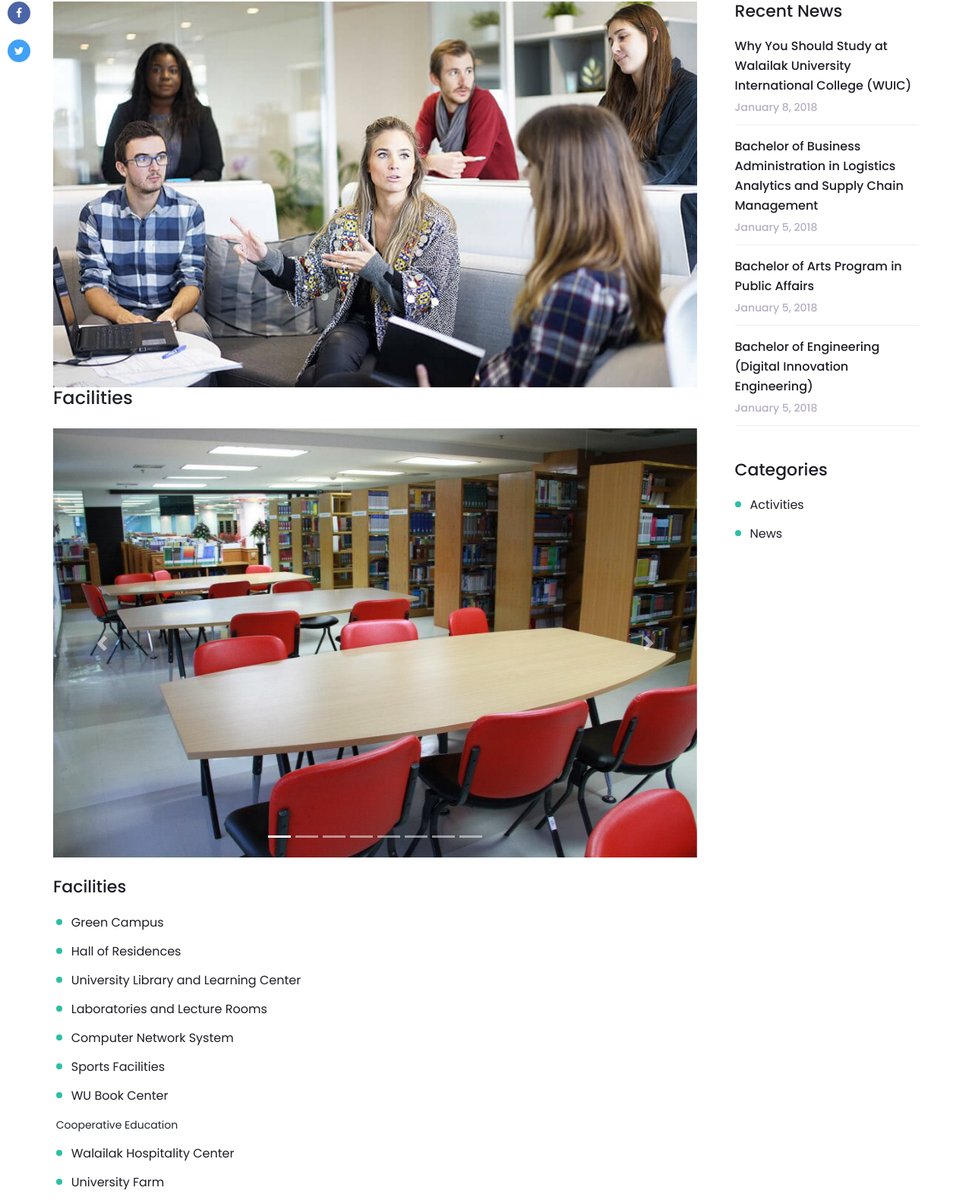
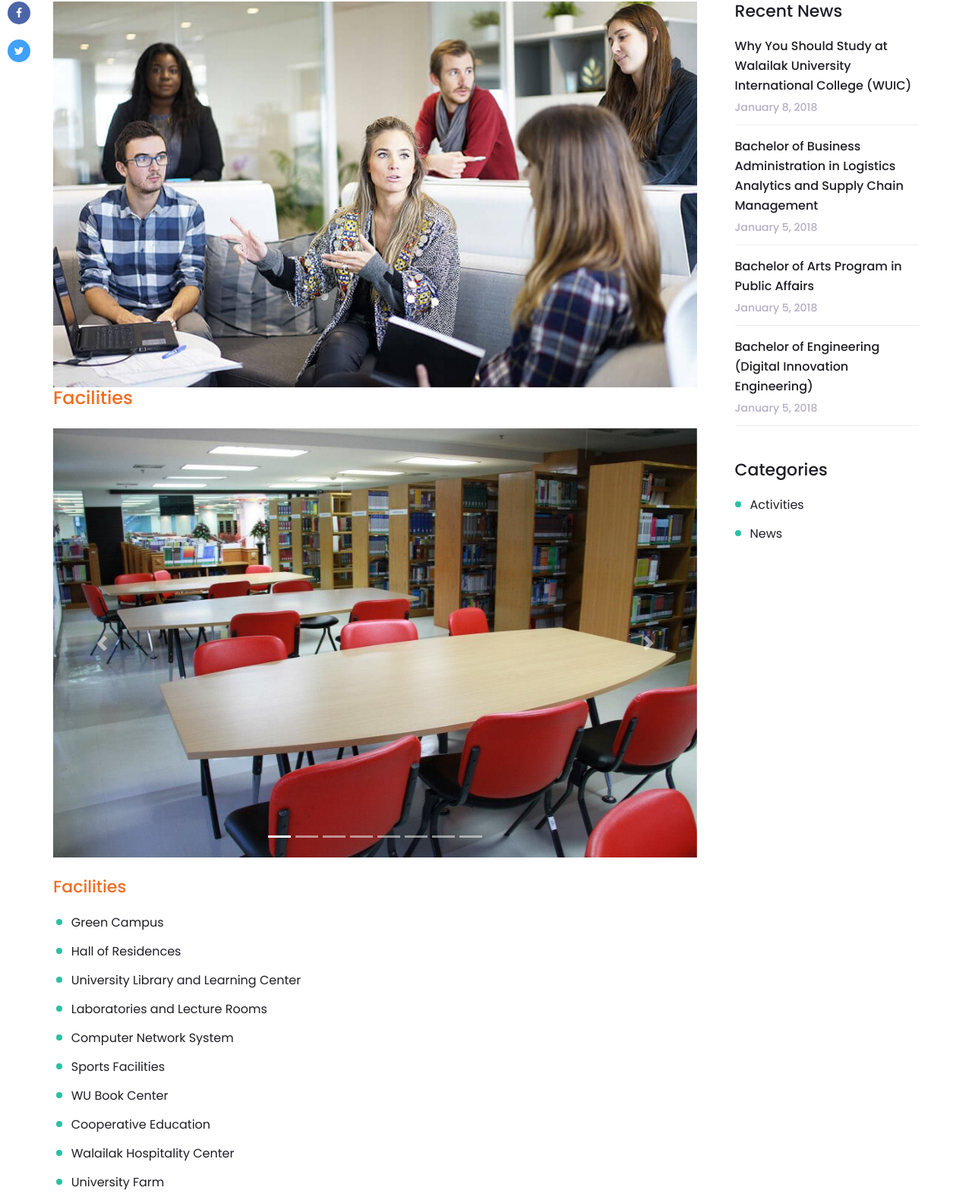
Before and after one commit to tumtpk/wuic, a CodeIgniter app: page /wuic/index.php/life/facilities in a window 1280 px wide. Shown: the part 506-2086 px from the top of the page at 76% size. Run offline with CodeIgniter, Linux system fonts and the light colour scheme; style sheets or scripts are compiled from the project's sources; some libraries are stand-ins or nearby versions; some web fonts are replaced.

Commit message:
change color

```diff
--- a/application/views/admission/academicCalendar.php
+++ b/application/views/admission/academicCalendar.php
@@ -14,7 +14,7 @@
       </div>
       <div class="static_img">
          <img class="img-fluid" src="img/static-1.jpg" alt="">
-         <h4>Academic calendar</h4>
+         <h4 style="color: #f26c21;">Academic calendar</h4>
       </div>
       <div class="entry">
       <br>
--- a/application/views/life/academicSupport.php
+++ b/application/views/life/academicSupport.php
@@ -14,7 +14,7 @@
       </div>
       <div class="static_img">
          <img class="img-fluid" src="img/static-1.jpg" alt="">
-         <h4>Academic Support Centres</h4>
+         <h4 style="color: #f26c21;">Academic Support Centres</h4>
          <br>
       </div>
       <div class="static_text2">
@@ -25,7 +25,7 @@
             </div> -->
          <aside class="right_widget r_cat_widget">
             <div class="r_w_title">
-               <h5>Student Support Centres</h5>
+               <span style="font-size: 18px">Student Support Centres</span>
             </div>
             <ul>
                <li>
--- a/application/views/life/facilities.php
+++ b/application/views/life/facilities.php
@@ -14,7 +14,7 @@
       </div>
       <div class="static_img">
          <img class="img-fluid" src="img/static-1.jpg" alt="">
-         <h4>Facilities</h4>
+         <h4 style="color: #f26c21;">Facilities</h4>
          <br>
       </div>
       <div class="static_text2">
@@ -76,18 +76,18 @@
          <aside class="right_widget r_cat_widget">
             <br>
             <div class="r_w_title">
-               <h3>Facilities</h3>
+               <h3 style="color: #f26c21;">Facilities</h3>
             </div>
             <ul>
                <li>&nbsp;<a href="https://www.wu.ac.th/en/campuslife/4551/Green-Campus">Green Campus</a></li>
-               <li>&nbsp;<a href="#">Hall of Residences</a></li>
-               <li>&nbsp;<a href="http://clm.wu.ac.th/main/Index.aspx">University Library and Learning Center</a></li>
+               <li>&nbsp;<a href="#" style="pointer-events:  none;">Hall of Residences</a></li>
+               <li>&nbsp;<a href="#" style="pointer-events:  none;">University Library and Learning Center</a></li>
                <li>&nbsp;<a href="https://www.wu.ac.th/en/campuslife/4554/Laboratories-and-Lecture-Rooms">Laboratories and Lecture Rooms</a></li>
-               <li>&nbsp;<a href="#">Computer Network System</a></li>
+               <li>&nbsp;<a href="#" style="pointer-events:  none;">Computer Network System</a></li>
                <li>&nbsp;<a href="https://www.wu.ac.th/en/campuslife/4556/Sports-Facilities">Sports Facilities</a></li>
-               <li>&nbsp;<a href="#">WU Book Center</a></li>
-               <li>&nbsp;Cooperative Education</li>
-               <li>&nbsp;<a href="#">Walailak Hospitality Center</a></li>
+               <li>&nbsp;<a href="#" style="pointer-events:  none;">WU Book Center</a></li>
+               <li>&nbsp;<a href="#" style="pointer-events:  none;">Cooperative Education</a></li>
+               <li>&nbsp;<a href="#" style="pointer-events:  none;">Walailak Hospitality Center</a></li>
                <li>&nbsp;<a href="https://www.wu.ac.th/en/campuslife/4560/University-Farm">University Farm</a></li>
             </ul>
          </aside>
--- a/application/views/life/map.php
+++ b/application/views/life/map.php
@@ -14,7 +14,7 @@
       </div>
       <div class="static_img">
          <img class="img-fluid" src="img/static-1.jpg" alt="">
-         <h4>Map</h4>
+         <h4 style="color: #f26c21;">Map</h4>
          <br>
       </div>
       <div class="static_text2">
--- a/application/views/life/transportation.php
+++ b/application/views/life/transportation.php
@@ -14,7 +14,7 @@
                      </div>
                      <div class="static_img">
                         <img class="img-fluid" src="img/static-1.jpg" alt="">
-                        <h4>Transpotation on Campus</h4>
+                        <h4 style="color: #f26c21;">Transpotation on Campus</h4>
                      </div>
                      <div class="static_text">
                         <h5>รถไฟฟ้ามวล.!!ม.วลัยลักษณ์เตรียมนำรถไฟฟ้าบริการนักศึกษา-บุคลากร เริ่มกรกฎาคม61 นี้</h5>
@@ -27,12 +27,12 @@
                            <h6>“</h6>
                         </div>
                         <div class="media-body">
-                           <p>“Green University”</p>
+                           <p >“Green University”</p>
                            <h5><a href="#">here at</a> - Walailak University</h5>
                         </div>
                      </div>
                      <div class="static_text2">
-                        <h3>Unique University</h3>
+                        <h3 style="color: #f26c21;">Unique University</h3>
                         <p>ศาสตราจารย์ ดร.สมบัติ ธำรงธัญวงศ์ อธิการบดีม.วลัยลักษณ์ เปิดเผยว่า มหาวิทยาลัยวลัยลักษณ์ เตรียมนำรถไฟฟ้า ภายใต้ชื่อโครงการรถไฟฟ้ามวล. มาใช้เพื่อเป็นระบบขนส่งภายในมหาวิทยาลัยเพื่อให้บริการแก่นักศึกษาและบุคลากรใน 5-7 เส้นทาง ครอบคุลมพื้นที่ตั้งแต่โซนหอพักนักศึกษา กลุ่มอาคารเรียนรวม 1-3-5-7 อาคารสถาปัตยกรรมและการออกแบบ อาคารศูนย์เครื่องมือ อาคารวิชาการ อาคารบริหาร ศูนย์กีฬา ศูนย์อาหารกลางคืน โรงพยาบาลศูนย์การแพทย์ ตลอดจนเชื่อมต่อกับระบบขนส่งด้านหน้ามหาวิทยาลัยทางหลวง 401 อีกด้วย โดยจะเริ่มให้บริการในตั้งแต่วันที่ 1 กรกฎาคม 2561 นี้ เวลา 07.00-21.00 น.ของทุกวัน</p>
                         <br>
                         <p>“ปัจจุบันนักศึกษาส่วนใหญ่ใช้รถจักรยานยนต์ในการเดินทางไปเรียน ทำให้เกิดปัญหาต่างๆตามมามากมายทั้งเรื่องอุบัติเหตุ มลพิษทางอากาศและเกิดภาวะโลกร้อน ซึ่งโครงการรถไฟฟ้ามวล. จะสามารถลดปัญหาเรื่องดังกล่าวได้ นอกจากนี้โครงการดังกล่าวยังสอดคล้องนโยบายของมหาวิทยาลัยในการมุ่งสู่มหาวิทยาลัยสีเขียว (Green University) อีกด้วย” อธิการบดีม.วลัยลักษณ์กล่าว</p>
--- a/application/views/study/scholarships.php
+++ b/application/views/study/scholarships.php
@@ -14,7 +14,7 @@
                      </div>
                      <div class="static_img">
                         <img class="img-fluid" src="img/static-1.jpg" alt="">
-                        <h4>Undergraduate Excellence Scholarships</h4>
+                        <h4 style="color: #f26c21;">Undergraduate Excellence Scholarships</h4>
                      </div>
                      <br>
                      <div class="static_text2">
--- a/application/views/study/tuitionFees.php
+++ b/application/views/study/tuitionFees.php
@@ -14,10 +14,10 @@
                      </div>
                      <div class="static_img">
                         <img class="img-fluid" src="img/static-1.jpg" alt="">
-                        <h4>Tuition Fees</h4>
+                        <h4 style="color: #f26c21;">Tuition Fees</h4>
                      </div>
                      <div class="static_text">
-                     	<span style="color:blue">Bachelor’s Degree (Academic Year 2018)</span>
+                     	<span style="color: #f26c21;">Bachelor’s Degree (Academic Year 2018)</span>
                         <table class="table table-responsive table-striped text-center">
                           <thead>
                             <tr>
```
